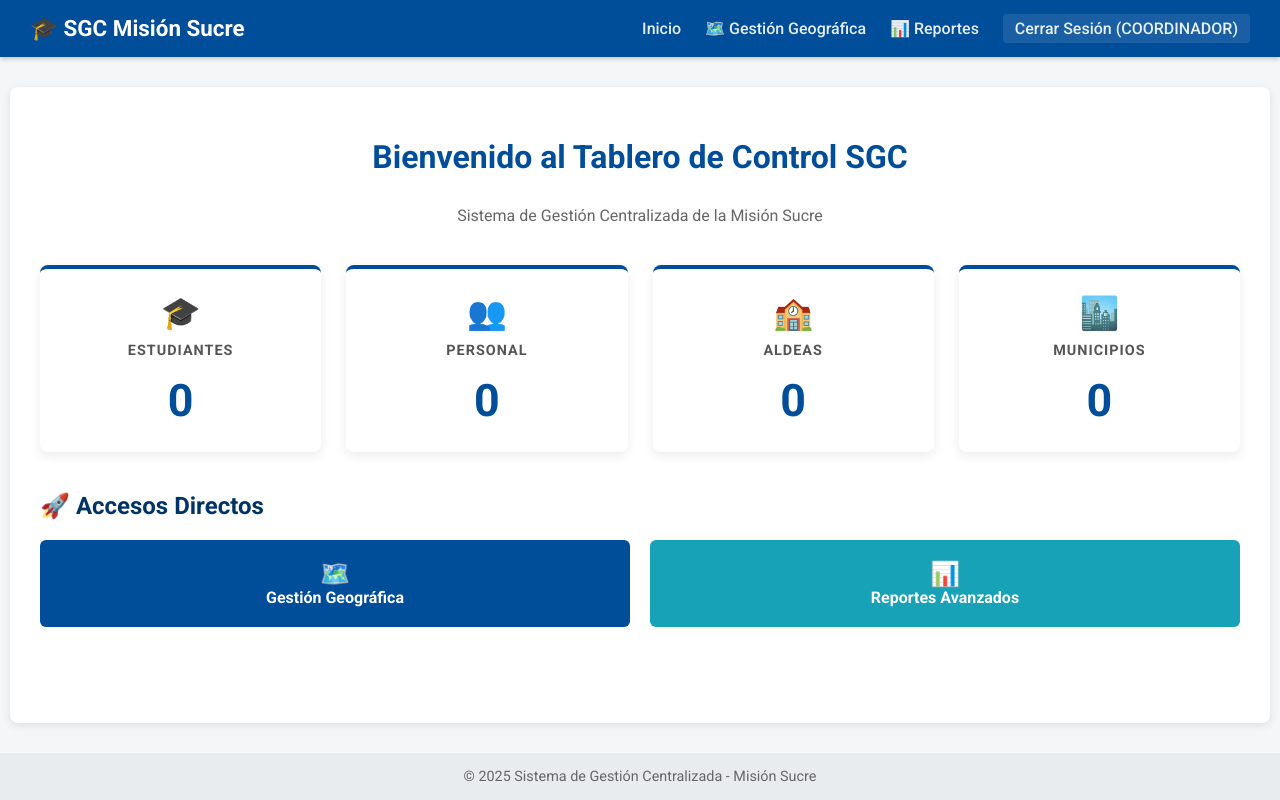
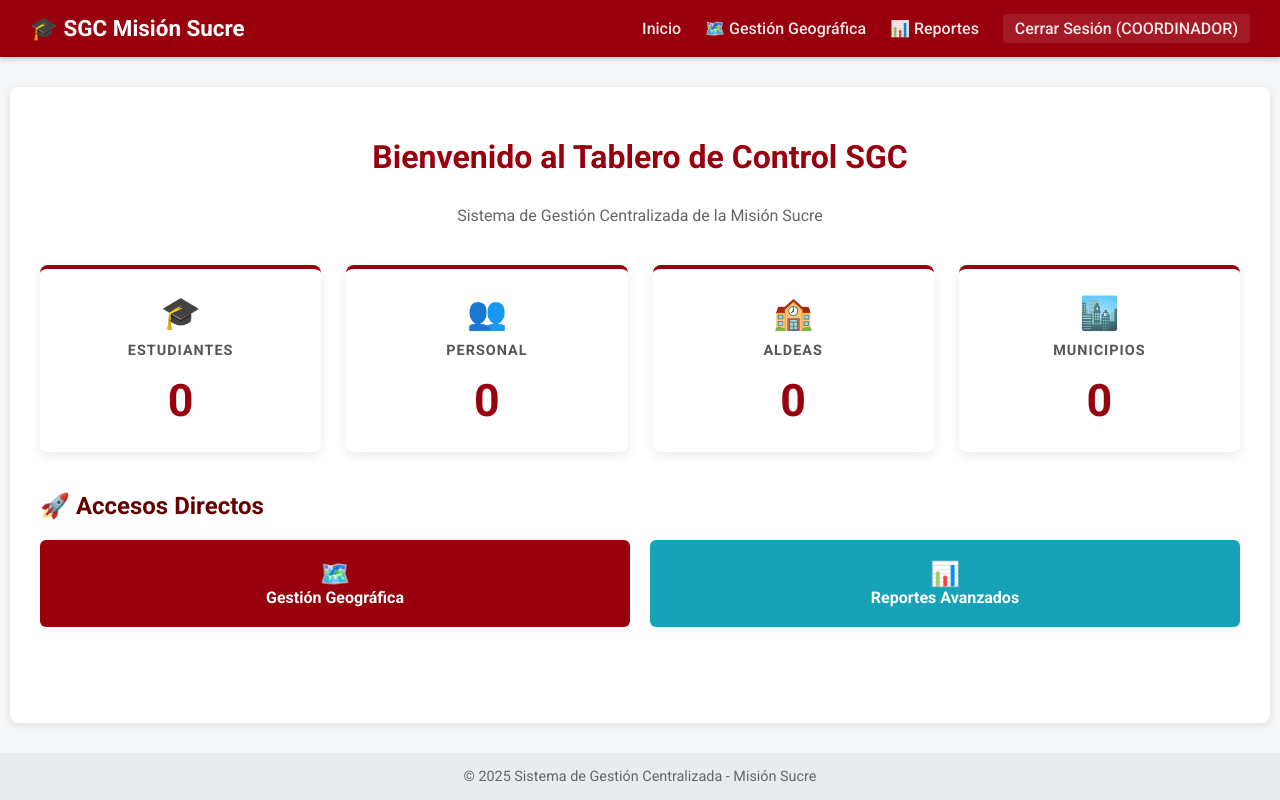
Before and after one commit to oslaynerg/sgc-final, a Flask app: page / in a window 1280 px wide. Run offline with Flask 3, Linux system fonts and the light colour scheme; the visitor is signed in with stand-in values (Sample User, id 1); data that the repository does not hold is empty.

Commit message:
Cambio de color

```diff
--- a/templates/base.html
+++ b/templates/base.html
@@ -7,8 +7,10 @@
     <link href="https://fonts.googleapis.com/css2?family=Roboto:wght@300;400;500;700&display=swap" rel="stylesheet">
     <style>
         :root {
-            --primary-color: #004d99;
-            --secondary-color: #003366;
+            --primary-color: #99000d;
+            --secondary-color: #660000;
+            /* --primary-color: #004d99;
+            --secondary-color: #003366; */
             --accent-color: #ffc107;
             --success-color: #28a745;
             --danger-color: #dc3545;
```
